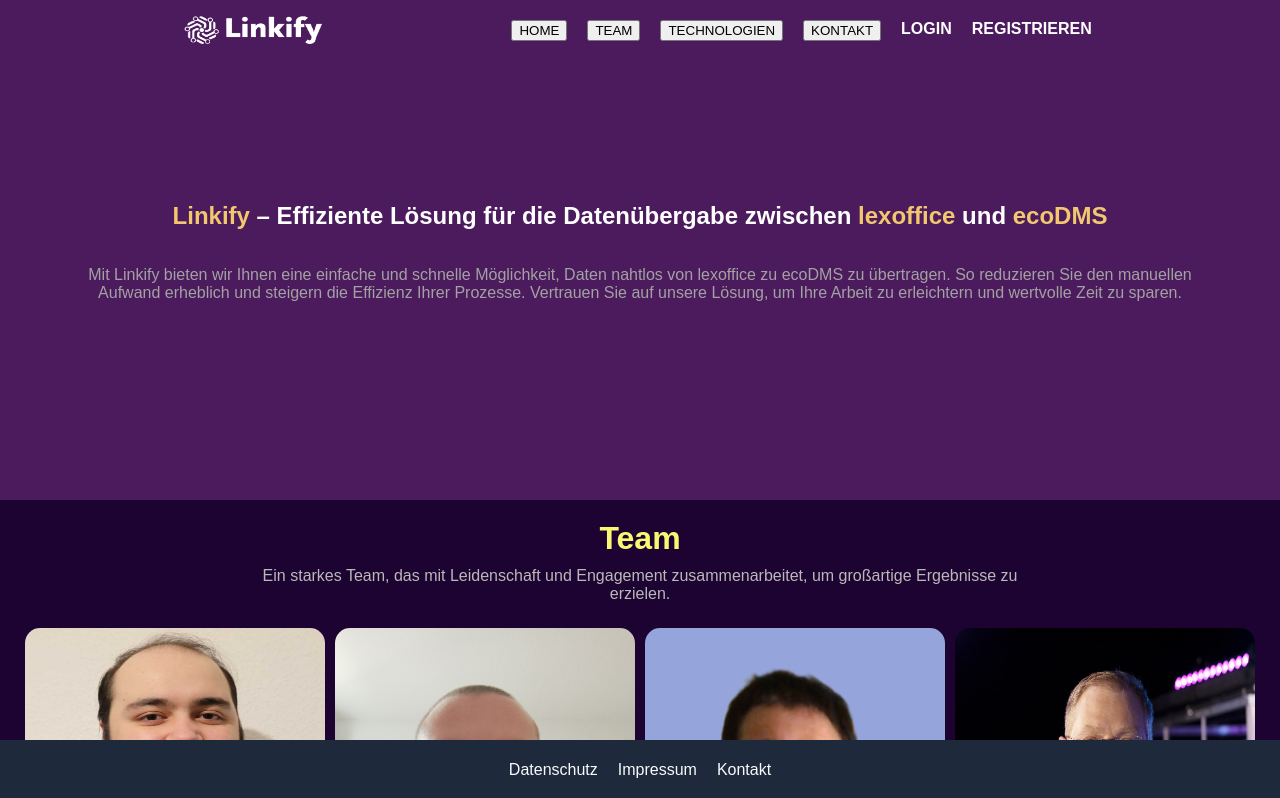
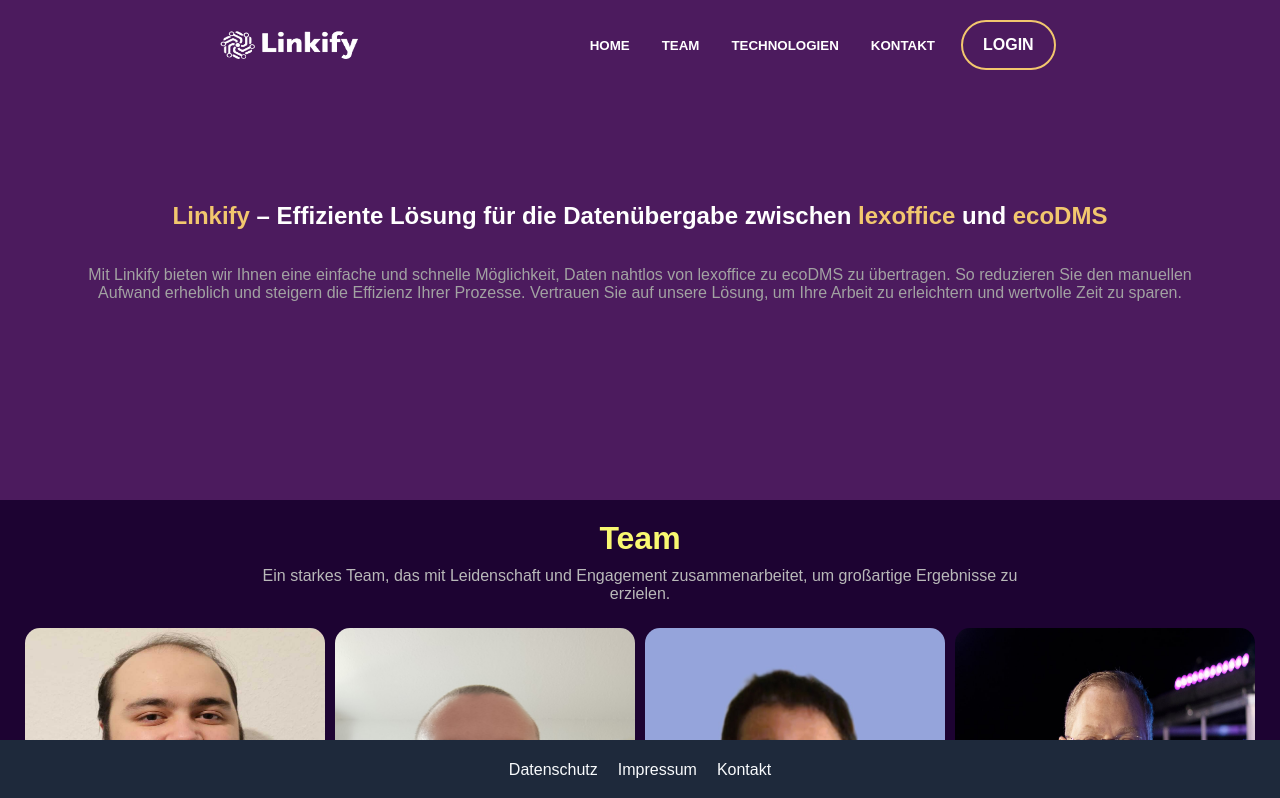
Before and after one commit to RalfHof/nextjs-boilerplate, a Next.js app: page /info in a window 1280 px wide. Shown: the top 798 px of the page. Built offline with nearby package versions, Linux system fonts and the light colour scheme.

Commit message:
New Features

```diff
--- a/src/components/navigation.tsx
+++ b/src/components/navigation.tsx
@@ -66,7 +66,7 @@ export default function Navigation() {
         )}
         <ul className="nav-list">
           <li className="nav-item">
-            <button onClick={() => scrollToSection("Home")} className="navbtn">
+            <button onClick={() => scrollToSection("Home")} className="nav-btn">
               HOME
             </button>
           </li>
@@ -90,11 +90,6 @@ export default function Navigation() {
               LOGIN
             </Link>
           </li>
-          <li className="nav-item registrieren">
-            <Link href="https://app.linkify.cloud/registrierung" className="nav-link">
-              REGISTRIEREN
-            </Link>
-          </li>
         </ul>
       </nav>
     </header>
--- a/src/components/technologie/page.tsx
+++ b/src/components/technologie/page.tsx
@@ -54,6 +54,8 @@ const styles: Record<string, React.CSSProperties> = {
     flexDirection: "column",
     alignItems: "center",
     justifyContent: "center",
+    height: "100%",
+    paddingBottom:"80px"
   },
 
   title: {
--- a/src/globals.css
+++ b/src/globals.css
@@ -15,7 +15,7 @@ html,
   background-color: #1c042e;
   color: white;
   width: 100%;
-  height: 60px;
+  height: 90px;
   position: fixed;
   z-index: 9;
 }
@@ -53,10 +53,23 @@ html,
 
 .nav-link {
   text-decoration: none;
-  font-weight: bold;
   transition: color 0.3s;
   color: #fff;
 
+}
+
+.nav-item {
+  cursor: pointer;
+  display: flex;
+  font-weight: 900;
+}
+
+.nav-btn {
+  color: #fff;
+  border: none;
+  cursor: pointer;
+  background-color: inherit;
+  font-weight: 900;
 }
 
 .nav-link:hover {
@@ -64,10 +77,11 @@ html,
   /* Hellblau */
 }
 
-.login,
-.registrieren {
+.login {
   margin-left: auto;
-  /* Rechtsbündig */
+  border: 2px solid #f2c76e;
+  padding: 14px 20px;
+  border-radius: 50px;
 }
 
 .burger-menu {
@@ -271,13 +285,6 @@ a:hover {
 
   .nav-link {
     color: #fff;
-  }
-
-  .navbtn {
-    color: #fff;
-    border: none;
-    cursor: pointer;
-    background-color: red;
   }
 
   .nav-list li {
```
